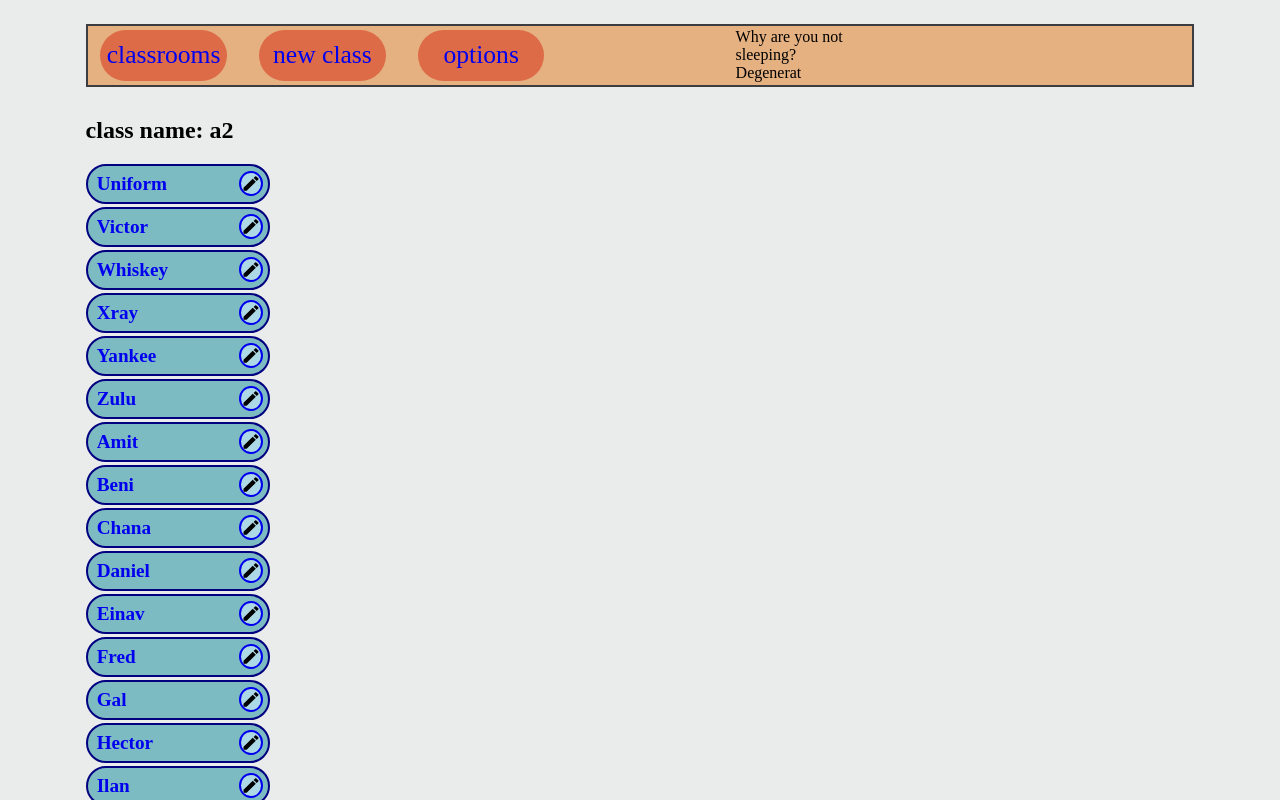
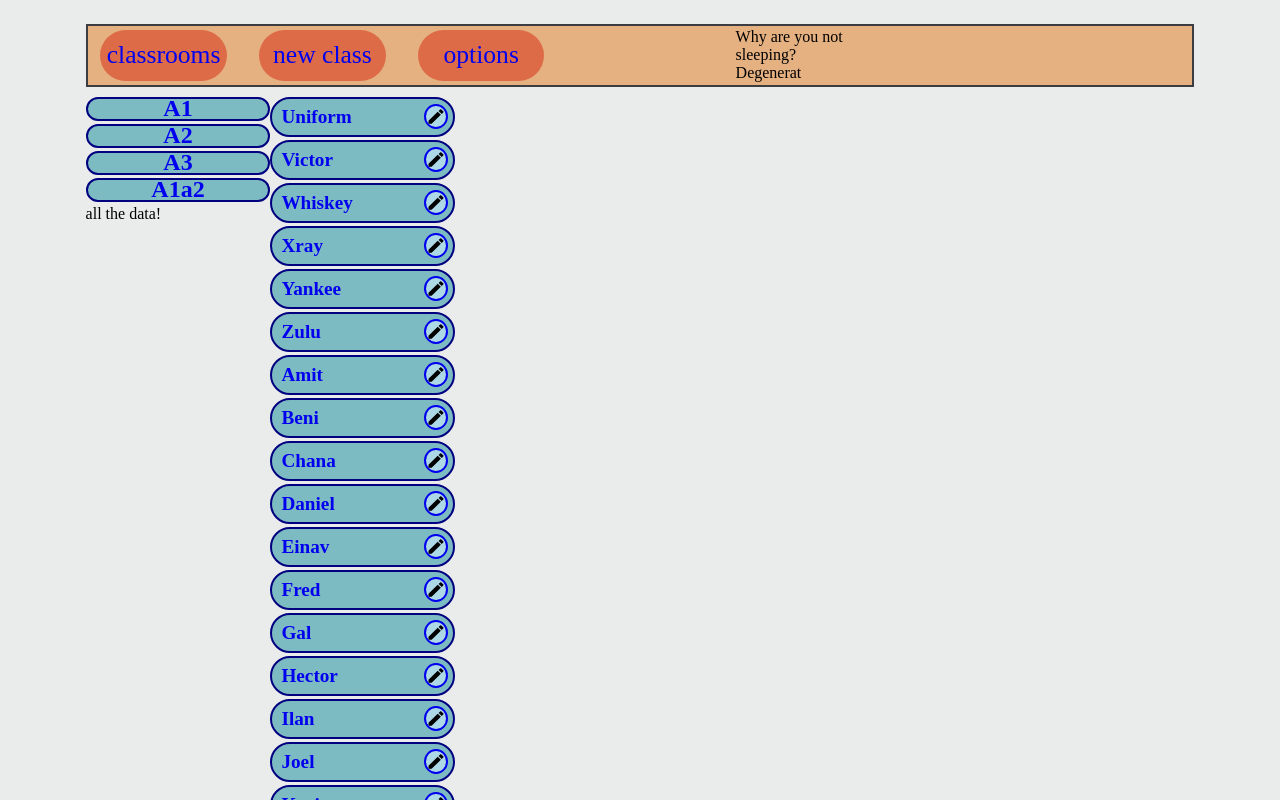
Before and after one commit to gulilo/Classroom, a React (Create React App) app: page /classroom/1 in a window 1280 px wide. Shown: the top 800 px of the page. Built offline with nearby package versions, Linux system fonts and the light colour scheme.

Commit message:
new layout

```diff
--- a/src/Components/App.jsx
+++ b/src/Components/App.jsx
@@ -27,7 +27,7 @@ class App extends Component {
         <Router>
           <div className={Style_MainGrid.AppMainGrid}>
             <span className={styles_topMenu.topMenuBar}>
-              <NavLink to="/classrooms" className={styles_topMenu.topMenuItem}>
+              <NavLink to="/classroom" className={styles_topMenu.topMenuItem}>
                 classrooms
               </NavLink>
               <NavLink
@@ -42,15 +42,10 @@ class App extends Component {
               <br />
               <Greeting name="Degenerat" />
             </span>
-            <Switch>
             <Route path="/" exact component={Home} />
-              <Route path="/classrooms" exact component={ClassListRoute} />
+            <Route path="/classroom" component={ClassListRoute} />
             <Route path="/classroom/new" exact component={NewClass} />
-              <Route
-                path="/classroom/:classId"
-                exact
-                component={ClassroomRoute}
-              />
+            <Route path="/classroom/:classId" component={ClassroomRoute} />
             <Route path="/options" component={Options} />
             <Route
               path="/classroom/:classId/student/:studentId/edit"
@@ -58,9 +53,9 @@ class App extends Component {
             ></Route>
             <Route
               path="/classroom/:classId/student/:studentId"
+              exact
               component={StudentRoute}
             ></Route>
-            </Switch>
           </div>
         </Router>
       </ApiProvider>
--- /dev/null
+++ b/src/Components/ClassData.jsx
@@ -0,0 +1,10 @@
+import React, { Component } from "react";
+
+class ClassData extends Component {
+  state = {};
+  render() {
+    return <div>all the data!</div>;
+  }
+}
+
+export default ClassData;
--- a/src/Components/ClassList.jsx
+++ b/src/Components/ClassList.jsx
@@ -1,22 +1,26 @@
 import React, { Component } from "react";
 import { Link } from "react-router-dom";
 
-
 import Style_MainGrid from "../cssFiles/MainGridLayout.module.css";
 import Style_classroomList from "../cssFiles/classroomList.module.css";
-
 
 class ClassList extends Component {
   state = {};
 
   render() {
     return (
-      <div className={Style_MainGrid.AppMainArea}>
+      <div>
         <span className={Style_classroomList.listStyle}>
-        {this.props.classes.map((room) => (
+          {this.props.classes.map((room) => (
             <li key={room.id} className={Style_classroomList.lineStyle}>
-              <Link className={Style_classroomList.classLink} to={`/classroom/${room.id}`}>{room.name} </Link>
-            </li>))}
+              <Link
+                className={Style_classroomList.classLink}
+                to={`/classroom/${room.id}`}
+              >
+                {room.name}{" "}
+              </Link>
+            </li>
+          ))}
         </span>
       </div>
     );
--- a/src/Components/ClassRoomComponent.jsx
+++ b/src/Components/ClassRoomComponent.jsx
@@ -25,7 +25,6 @@ class ClassRoomComponent extends Component {
 
     return (
       <div className={Style_MainGrid.AppMainArea}>
-        <h2>class name: {this.props.classroom.name}</h2>
         <StudentList
           key={this.props.classroom.id}
           classId={this.props.classroom.id}
--- a/src/Routes/ClassListRoute.jsx
+++ b/src/Routes/ClassListRoute.jsx
@@ -1,8 +1,12 @@
 import React, { Component } from "react";
 
 import ClassList from "../Components/ClassList";
+import Style_MainGrid from "../cssFiles/MainGridLayout.module.css";
 
 import { MockedContext } from "../MockedContext";
+import { Route } from "react-router";
+import ClassroomRoute from "./ClassroomRoute";
+import ClassData from "../Components/ClassData";
 
 class ClassListRoute extends Component {
   static contextType = MockedContext;
@@ -16,7 +20,12 @@ class ClassListRoute extends Component {
   }
 
   render() {
-    return <ClassList classes={this.state.classes} />;
+    return (
+      <div className={Style_MainGrid.AppMenuArea1}>
+        <ClassList classes={this.state.classes} />
+        <ClassData />
+      </div>
+    );
   }
 }
 
--- a/src/Routes/ClassroomRoute.jsx
+++ b/src/Routes/ClassroomRoute.jsx
@@ -2,7 +2,12 @@ import React, { Component } from "react";
 
 import ClassRoomComponent from "../Components/ClassRoomComponent";
 
+import Style_MainGrid from "../cssFiles/MainGridLayout.module.css";
+
 import { MockedContext } from "../MockedContext";
+import { Route } from "react-router";
+import StudentEditRoute from "./StudentEditRoute";
+import StudentRoute from "./StudentRoute";
 
 class ClassroomRoute extends Component {
   static contextType = MockedContext;
@@ -20,8 +25,11 @@ class ClassroomRoute extends Component {
     if (this.state.classroom.id === -1) {
       return null;
     }
-
-    return <ClassRoomComponent classroom={this.state.classroom} />;
+    return (
+      <div className={Style_MainGrid.AppMenuArea2}>
+        <ClassRoomComponent classroom={this.state.classroom} />
+      </div>
+    );
   }
 }
 
--- a/src/cssFiles/MainGridLayout.module.css
+++ b/src/cssFiles/MainGridLayout.module.css
@@ -1,14 +1,12 @@
-
-body
-{
-    background-color:var(--platinum);
+body {
+    background-color: var(--platinum);
     width: 100%;
     max-width: 100vw;
     height: 100%;
     margin: 0px;
 }
 
-.AppMainGrid{
+.AppMainGrid {
 
     display: grid;
     grid-template-rows: 5vh clac(100%-15vh) 10vh;
@@ -21,13 +19,18 @@ body
 
 }
 
-.AppMainArea{
-    grid-row:2;
+.AppMenuArea1 {
+    grid-row: 2;
     grid-column: 2;
 
 }
-.AppMenuArea2{
-    grid-row:2;
+
+.AppMenuArea2 {
+    grid-row: 2;
     grid-column: 3;
-    background: blue;
 }
+
+.AppMainArea {
+    grid-row: 2;
+    grid-column: 4;
+}
```
Also changed, not shown: src/Components/StudentList.jsx (+4 -4 lines). Lines whose indentation alone changed are shown as unchanged.
